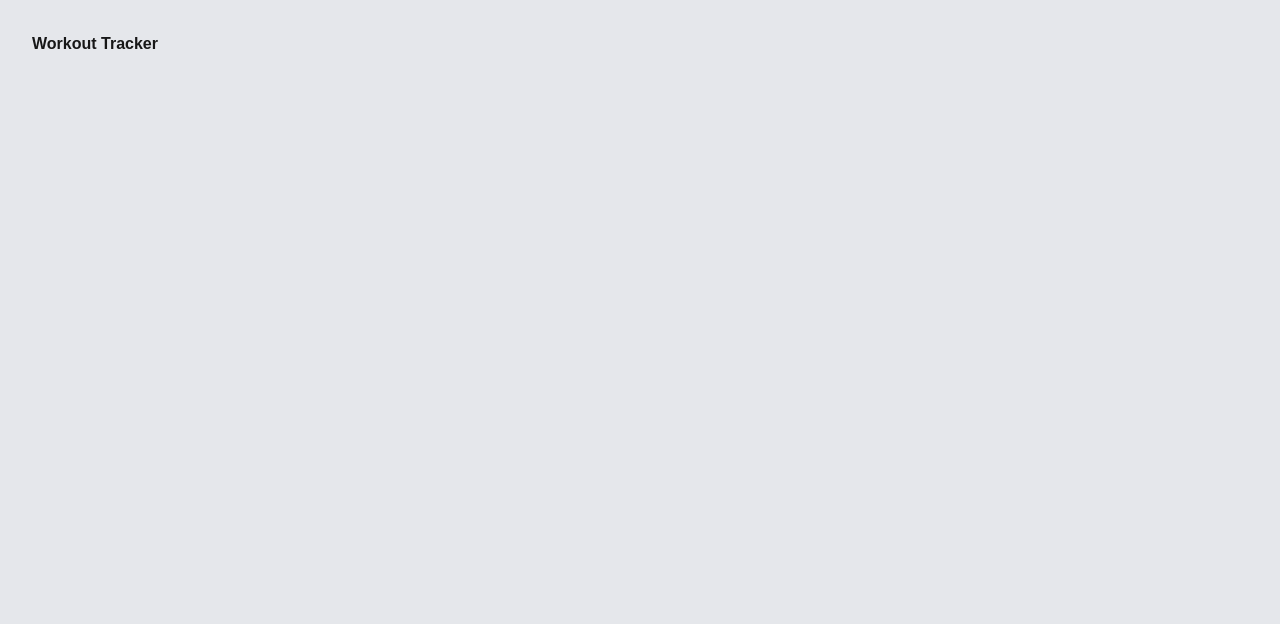
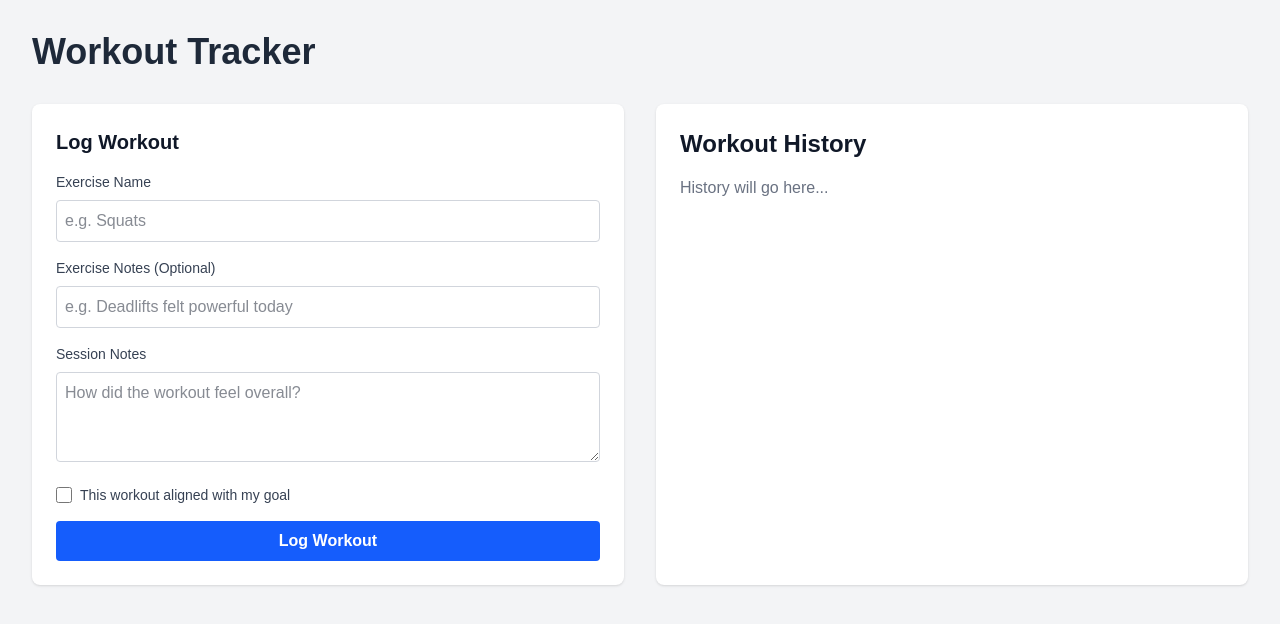
Before and after one commit to Cheddahjay/Workout-tracker, a Next.js app: page / in a window 1280 px wide. Shown: the top 624 px of the page. Built offline with nearby package versions, Linux system fonts and the light colour scheme.

Commit message:
created a complete WorkoutForm component with state management, validation, and a two column layout
Added Typescript interfaces and styled with Tailwind for clean and readable UI

```diff
--- a/app/components/WorkoutForm.tsx
+++ b/app/components/WorkoutForm.tsx
@@ -1,19 +1,129 @@
 "use client";
 
-import {useState} from "react";
+import { useState } from "react";
 
-interface WorkoutFormProps {
-    goal:string,
+// Define what an Exercise looks like
+export interface Exercise {
+  name: string;
+  notes?: string; // Optional - the ? means it can be undefined
+}
+
+// Define what props this component expects from its parent
+export interface WorkoutFormProps {
+  onSubmitWorkout: (
+    exercises: Exercise[],
+    sessionNotes: string,
+    isGoalAligned: boolean
+  ) => void; // void means this function doesn't return anything
+}
 
 
-}
-
-export  default function workoutForm({}: WorkoutFormProps) {
-    return (
-        <div className="bg-white p-6 rounded-lg shadow">
-            <h2 className="text-xl font-bold mb-4">Log workout</h2>
-        </div>
 
 
-    )
+
+
+export default function WorkoutForm({ onSubmitWorkout }: WorkoutFormProps) {
+  // State to track form inputs
+  const [exerciseName, setExerciseName] = useState('');
+  const [exerciseNotes, setExerciseNotes] = useState('');
+  const [sessionNotes, setSessionNotes] = useState('');
+  const [isGoalAligned, setIsGoalAligned] = useState(false);
+
+  // Function that runs when user clicks "Log Workout"
+  const handleSubmit = () => {
+    // Validation: Don't allow empty exercise name
+    if (exerciseName.trim() === '') {
+      alert('Please enter an exercise name');
+      return;
+    }
+
+    // Create an Exercise object from the form data
+    const exercise: Exercise = {
+      name: exerciseName,
+      notes: exerciseNotes || undefined // Only include notes if they exist
+    };
+
+    // Call the parent's function with the data
+    onSubmitWorkout([exercise], sessionNotes, isGoalAligned);
+
+    // Reset form to empty state
+    setExerciseName('');
+    setExerciseNotes('');
+    setSessionNotes('');
+    setIsGoalAligned(false);
+  };
+
+
+
+
+
+return (
+  <div className="bg-white p-6 rounded-lg shadow">
+    <h2 className="text-xl font-bold mb-4 text-gray-900">Log Workout</h2>
+
+    <form onSubmit={(e) => {
+      e.preventDefault();
+      handleSubmit();
+    }}>
+
+      {/* Exercise Name Input */}
+      <div className="mb-4">
+        <label className="block text-sm font-medium mb-2 text-gray-700">Exercise Name</label>
+        <input
+          type="text"
+          value={exerciseName}
+          onChange={(e) => setExerciseName(e.target.value)}
+          placeholder="e.g. Squats"
+          className="w-full p-2 border border-gray-300 rounded text-gray-900"
+        />
+      </div>
+
+      {/* Exercise Notes Input */}
+      <div className="mb-4">
+        <label className="block text-sm font-medium mb-2 text-gray-700">Exercise Notes (Optional)</label>
+        <input
+          type="text"
+          value={exerciseNotes}
+          onChange={(e) => setExerciseNotes(e.target.value)}
+          placeholder="e.g. Deadlifts felt powerful today"
+          className="w-full p-2 border border-gray-300 rounded text-gray-900"
+        />
+      </div>
+
+      {/* Session Notes Textarea */}
+      <div className="mb-4">
+        <label className="block text-sm font-medium mb-2 text-gray-700">Session Notes</label>
+        <textarea
+          value={sessionNotes}
+          onChange={(e) => setSessionNotes(e.target.value)}
+          placeholder="How did the workout feel overall?"
+          className="w-full p-2 border border-gray-300 rounded text-gray-900"
+          rows={3}
+        />
+      </div>
+
+      {/* Goal Alignment Checkbox */}
+      <div className="mb-4">
+        <label className="flex items-center">
+          <input
+            type="checkbox"
+            checked={isGoalAligned}
+            onChange={(e) => setIsGoalAligned(e.target.checked)}
+            className="mr-2 w-4 h-4"
+          />
+          <span className="text-sm text-gray-700">This workout aligned with my goal</span>
+        </label>
+      </div>
+
+      {/* Submit Button */}
+      <button
+        type="submit"
+        className="w-full bg-blue-600 text-white font-semibold py-2 rounded hover:bg-blue-700"
+      >
+        Log Workout
+      </button>
+
+    </form>
+  </div>
+);
 }
--- a/app/page.tsx
+++ b/app/page.tsx
@@ -1,10 +1,66 @@
-import Image from "next/image";
+"use client";
+
+import { useState } from "react";
+import WorkoutForm from "./components/WorkoutForm";
+import { Exercise } from "./components/WorkoutForm";
+
+// Define the complete structure of a saved workout entry
+interface WorkoutEntry {
+  id: number;           // Unique identifier (generated from timestamp)
+  timestamp: string;    // When the workout was logged (ISO format)
+  exercises: Exercise[]; // Array of exercises in this workout
+  sessionNotes: string; // Overall notes about the workout
+  isGoalAligned: boolean; // Whether this workout aligned with user's goal
+}
+
+
+
 
 export default function Home() {
+  // State: Array to hold all workout entries
+  const [workouts, setWorkouts] = useState<WorkoutEntry[]>([]);
+
+  // Function to add a new workout to the list
+  // This function is passed to WorkoutForm as a prop
+  const handleAddWorkout = (
+    exercises: Exercise[],
+    sessionNotes: string,
+    isGoalAligned: boolean
+  ) => {
+    // Create a new workout object with auto-generated id and timestamp
+    const newWorkout: WorkoutEntry = {
+      id: Date.now(), // Use current timestamp as unique ID
+      timestamp: new Date().toISOString(), // Save current date/time
+      exercises: exercises, // Data from form
+      sessionNotes: sessionNotes, // Data from form
+      isGoalAligned: isGoalAligned, // Data from form
+    };
+
+    // Add new workout to the existing array
+    // [...workouts, newWorkout] creates a new array with all old workouts + the new one
+    setWorkouts([...workouts, newWorkout]);
+  };
+
+
+
+
   return (
-    <main className="min-h-screen bg-gray-200 p-8">
-      <h1 className="text-3x1 font-bold ">Workout Tracker</h1>
+    <main className="min-h-screen bg-gray-100 p-8">
+      <h1 className="text-4xl font-bold mb-8 text-gray-800">Workout Tracker</h1>
+
+
+      <div className="grid grid-cols-1 lg:grid-cols-2 gap-8">
+        <div>
+          <WorkoutForm onSubmitWorkout={handleAddWorkout} />
+        </div>
+
+        <div className="bg-white p-6 rounded-lg shadow">
+          <h2 className="text-2xl font-bold mb-4 text-gray-900">Workout History</h2>
+          <p className="text-gray-500">History will go here...</p>
+        </div>
+      </div>
+
+
     </main>
-
   );
 }
```
